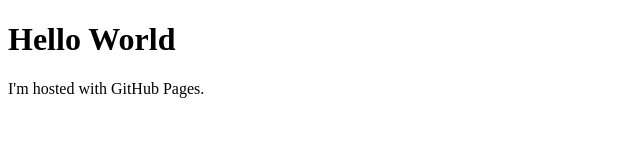
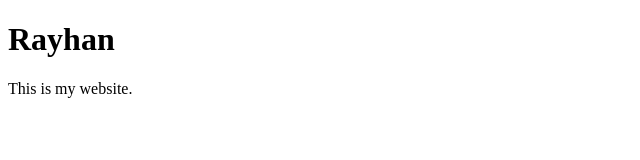
Before and after one commit to SNOOR7/SNOOR7.github.io, a plain HTML site: page index.html in a window 1280 px wide. Shown: the whole page, without its empty margins (0-640 px from the left). Drawn offline with Linux system fonts and the light colour scheme.

Commit message:
Changed title and subtitle for page

```diff
--- a/index.html
+++ b/index.html
@@ -1,7 +1,7 @@
 <!DOCTYPE html>
 <html>
 <body>
-<h1>Hello World</h1>
-<p>I'm hosted with GitHub Pages.</p>
+<h1>Rayhan</h1>
+<p>This is my website.</p>
 </body>
 </html>
```
